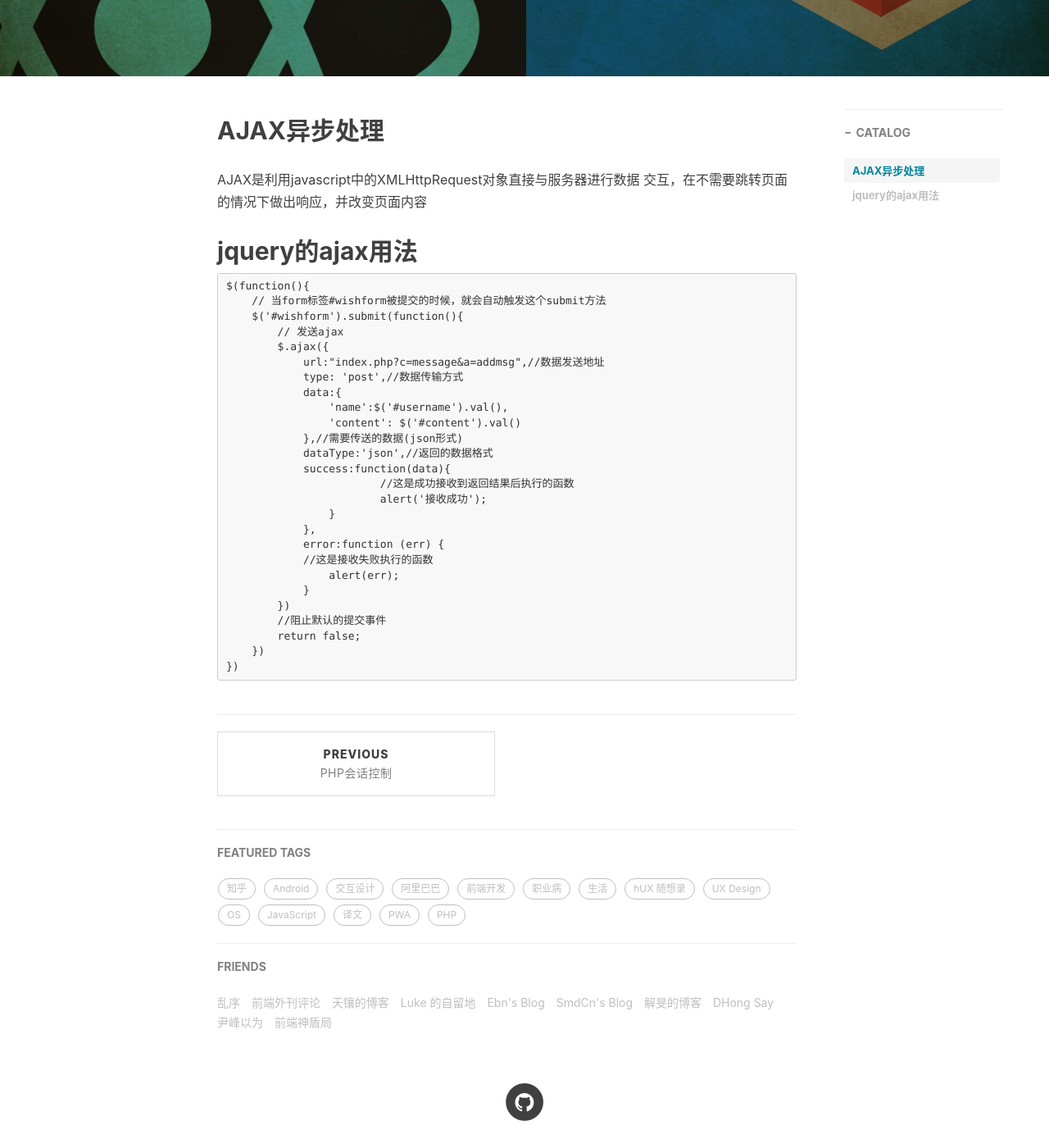
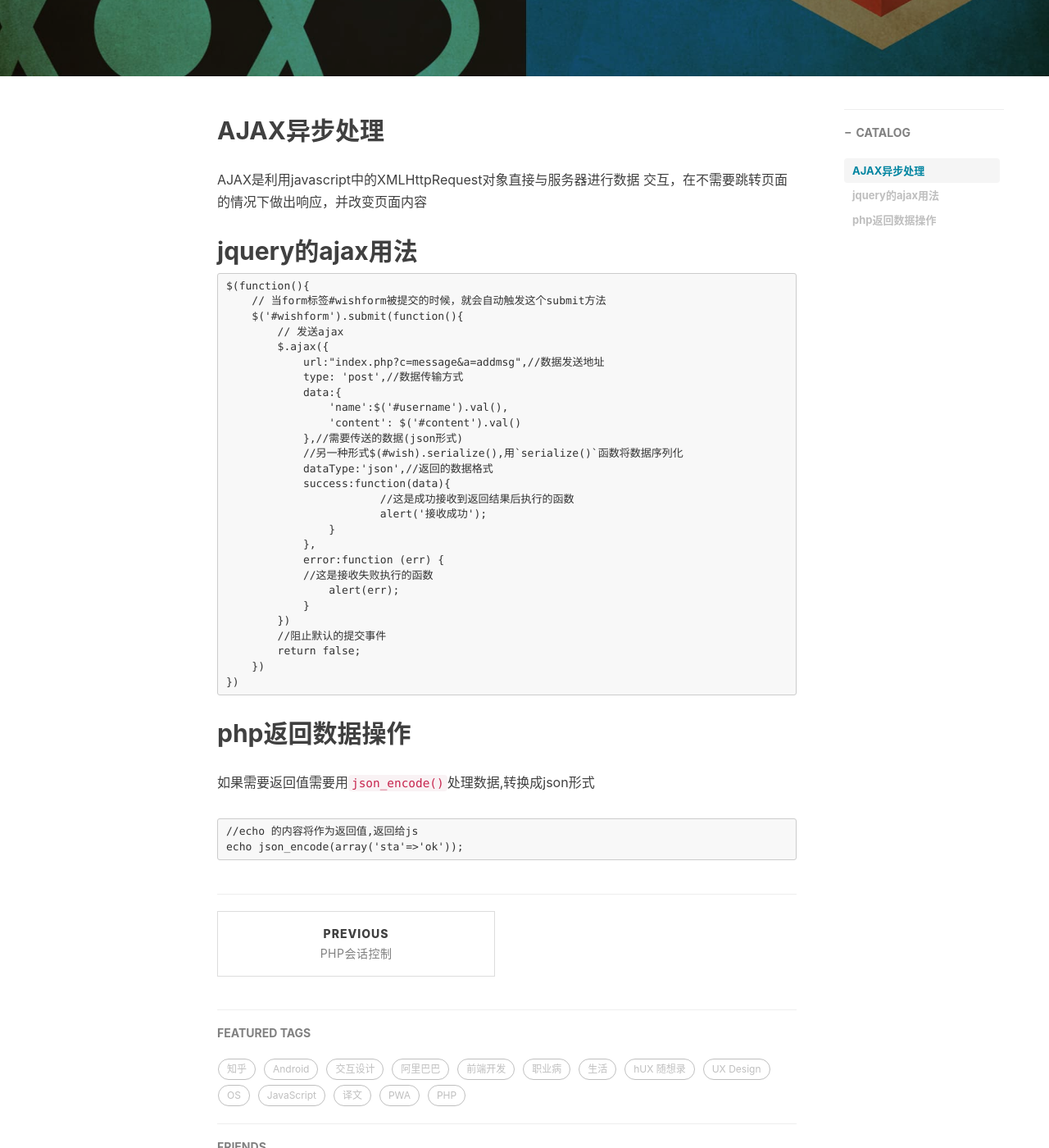
Before and after one commit to Lvhui233/Lvhui233.github.io, a Jekyll site: the page built from _posts/2017-06-16-php-ajax.markdown, in a window 1280 px wide and 1400 px high, scrolled down 430 px. Shown: the whole window at 82% size. Built offline with Jekyll 4.4.1, drawn with Linux system fonts in a browser that asks for light colours; nearby versions of some CDN libraries; comment, search, counter and statistics services are not loaded.

Commit message:
6.16 add

````diff
--- a/_posts/2017-06-16-php-ajax.markdown
+++ b/_posts/2017-06-16-php-ajax.markdown
@@ -30,6 +30,7 @@ $(function(){
                 'name':$('#username').val(),
                 'content': $('#content').val()
             },//需要传送的数据(json形式)
+            //另一种形式$(#wish).serialize(),用`serialize()`函数将数据序列化
             dataType:'json',//返回的数据格式
             success:function(data){
 			//这是成功接收到返回结果后执行的函数
@@ -46,3 +47,12 @@ $(function(){
     })
 })
 ```
+
+## php返回数据操作
+
+如果需要返回值需要用`json_encode()`处理数据,转换成json形式
+
+```
+//echo 的内容将作为返回值,返回给js
+echo json_encode(array('sta'=>'ok'));
+```
````
